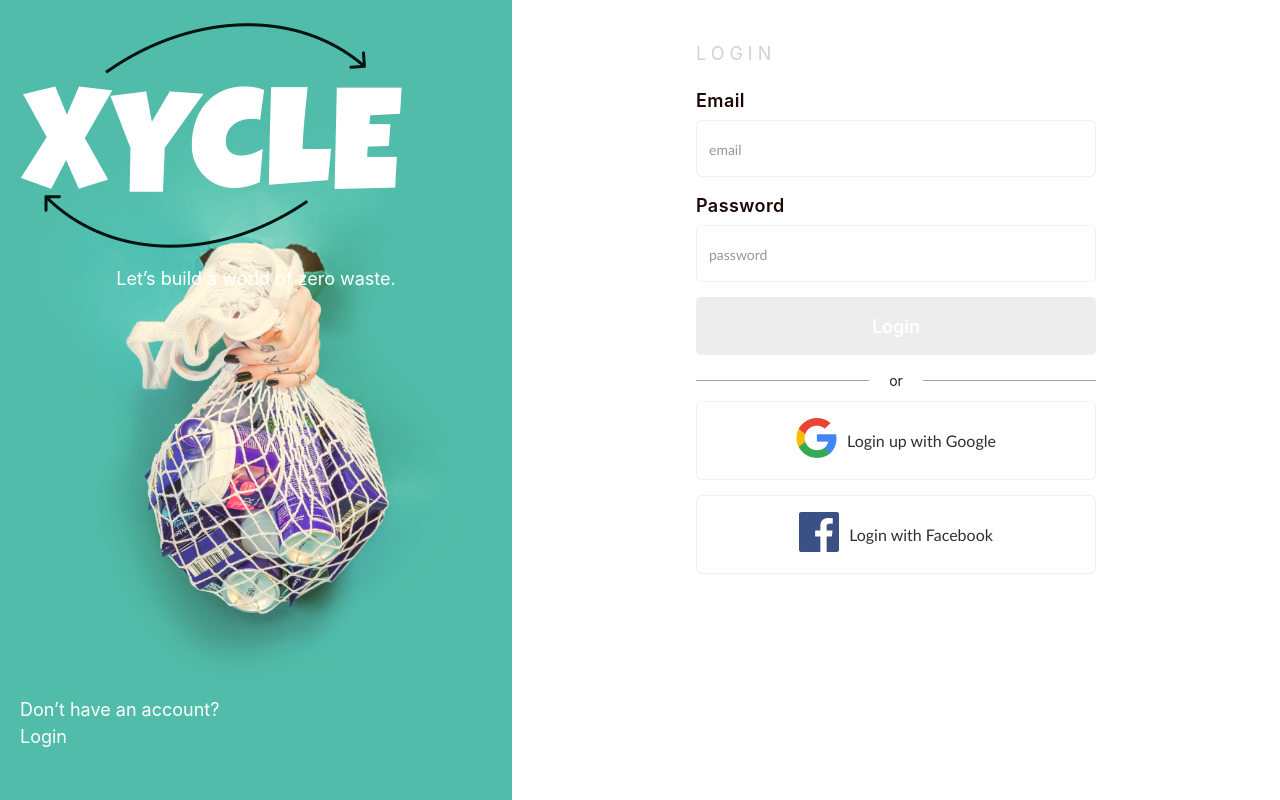
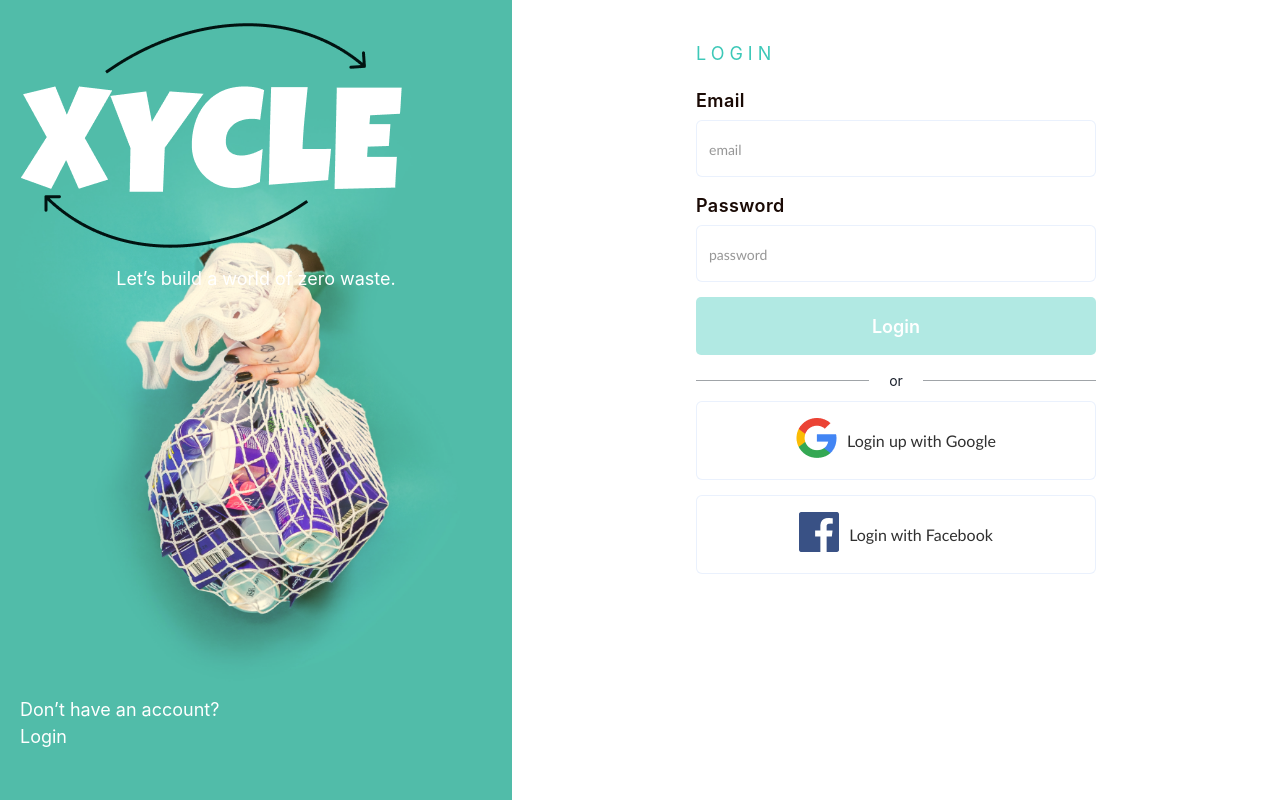
Before and after one commit to ogheneovo12/xcycle-nextjs, a Next.js app: page /login in a window 1280 px wide. Built offline with nearby package versions, Linux system fonts and the light colour scheme.

Commit message:
changed primary colors

```diff
--- a/assets/scss_config.scss
+++ b/assets/scss_config.scss
@@ -1,4 +1,4 @@
-$primary-color: #d1d1d1;
+$primary-color:#3DC8B8;
 $primary-text-color: #011311;
 $secondary-color: #1a0a05;
 //COLORS
--- a/pages/login/index.jsx
+++ b/pages/login/index.jsx
@@ -29,7 +29,7 @@ function Login(props) {
     loginDetails.email = loginDetails.email?.toLowerCase();
     const { error, status, ok, url } = await signIn("credentials", {
       ...loginDetails,
-      callbackUrl: process.env.REMOTE_URL,
+      callbackUrl: `${process.env.REMOTE_URL}/dashboard`,
       redirect: false,
     });
     setLoading(false);
@@ -99,7 +99,7 @@ function Login(props) {
               onClick={handleSubmit}
               type='submit'
                id={!isValid() || loading ? "disabled" : ""}
-              className='submit btn_primary'>
+              className='btn_primary'>
               Login
             </button>
           </div>
```
